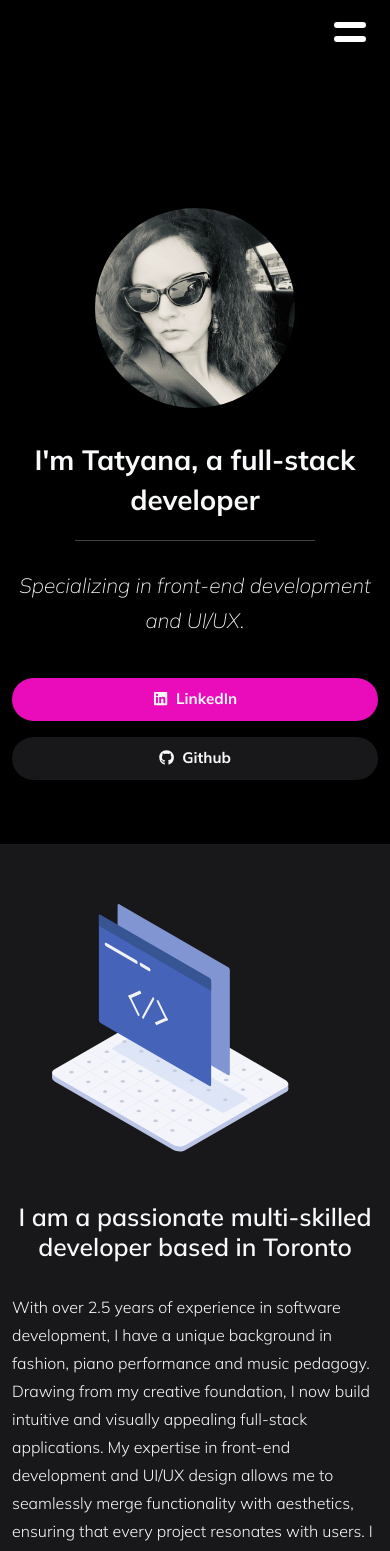
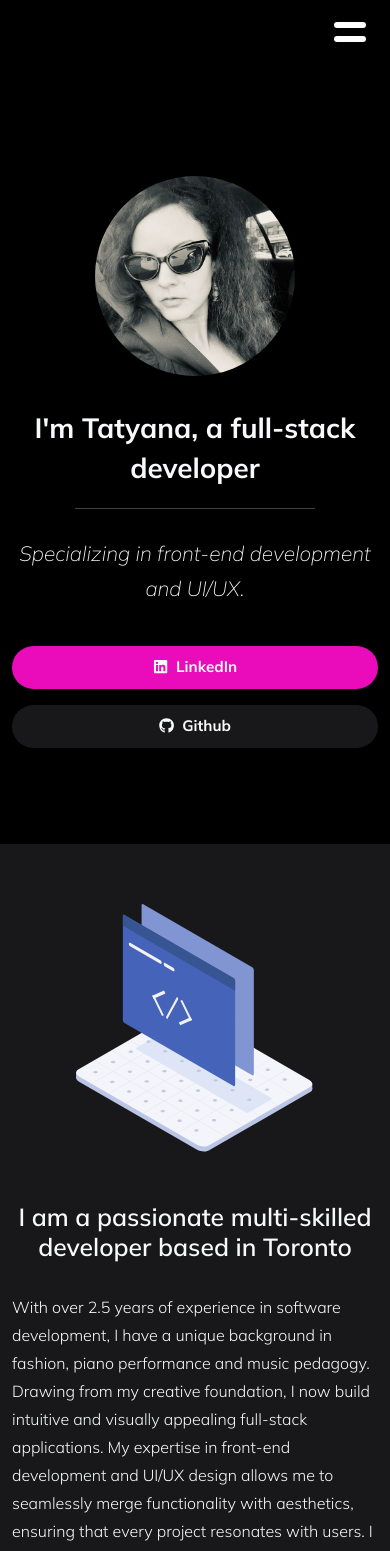
Before and after one commit to tatyanakarlen/new_portfolio, a Next.js app: page / in a window 390 px wide. Shown: the top 1551 px of the page. Built offline with nearby package versions, Linux system fonts and the light colour scheme.

Commit message:
removed padding from svg container, added padding bottom on mobile home

```diff
--- a/src/app/sections/About/About.module.css
+++ b/src/app/sections/About/About.module.css
@@ -9,6 +9,10 @@
 
 .aboutText {
   line-height: 1.75rem;
+}
+
+.svgContainer {
+  padding-inline-end: 3rem;
 }
 
 @media (max-width: 991px) {
@@ -24,6 +28,9 @@
   .contentWrapper h2 {
     text-align: center;
   }
+  .svgContainer {
+    padding-inline-end: 0rem;
+  }
 }
 
 @media (max-width: 500px) {
--- a/src/app/sections/About/About.tsx
+++ b/src/app/sections/About/About.tsx
@@ -12,7 +12,7 @@ const About = () => {
   return (
     <div id="about" className={`${styles.about}`}>
       <Container className={`${styles.aboutContainer} d-flex section gap-5`}>
-        <div className="d-flex justify-content-center align-items-center pe-5">
+        <div className={`${styles.svgContainer} d-flex justify-content-center align-items-center`}>
           <AboutSvg />
         </div>
         <div className={styles.contentWrapper}>
--- a/src/app/sections/Home/Home.module.css
+++ b/src/app/sections/Home/Home.module.css
@@ -93,7 +93,7 @@
     justify-content: center !important;
   }
   .home {
-    padding-bottom: 4rem;
+    padding-bottom: 6rem;
     align-items: end !important;
   }
 }
```
